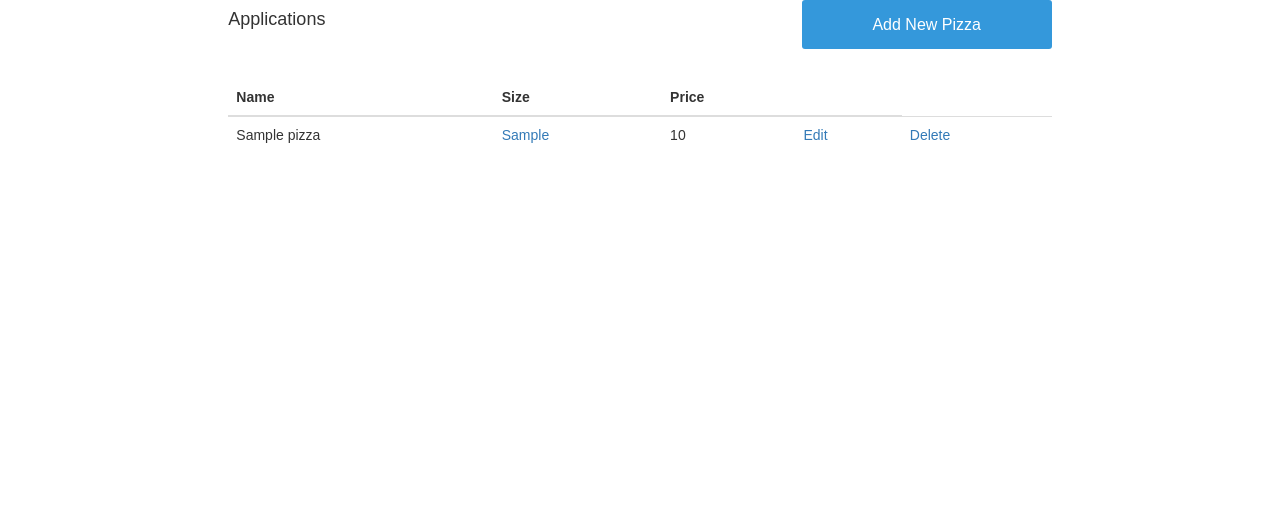
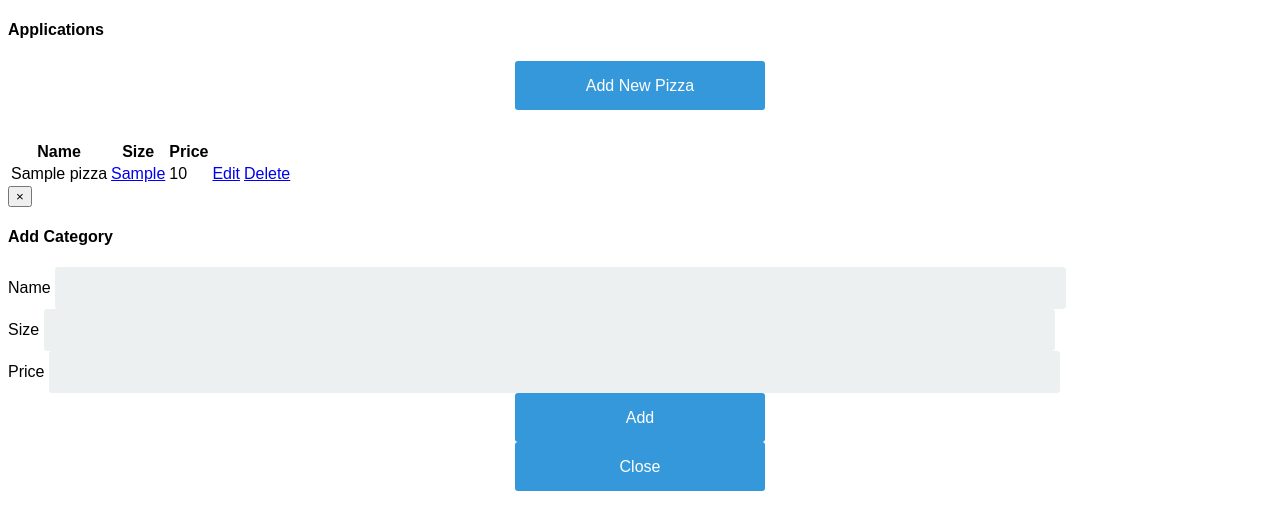
Before and after one commit to Collinslenjo/bill, a Flask app: template billapp/templates/pizza.html in a window 1280 px wide. Shown: the top 530 px of the page. Run offline with Flask 2, Linux system fonts and the light colour scheme; tables that the repository leaves empty hold one stand-in row (values such as "Sample post"); the template is opened without the code that fills it: values that come from a table or form of the project are taken from there, most other values are stand-ins (such as "Sample title", 1, 10 or a date in 2020); parts of the project's set-up code (start-up, migrations or seed data) failed here and were passed over; some libraries are stand-ins or nearby versions.

Commit message:
pizza crud

```diff
--- a/billapp/models.py
+++ b/billapp/models.py
@@ -35,7 +35,7 @@
 class Pizza(db.Model):
     id = db.Column(db.Integer,primary_key=True)
     name = db.Column(db.String(25))
-    size = db.Column(db.String(10))
+    size = db.Column(db.String(10), unique=True)
     price = db.Column(db.Integer)
 
     def __init__(self, name, size, price):
--- a/billapp/templates/layout.html
+++ b/billapp/templates/layout.html
@@ -3,8 +3,11 @@
 <head>
 	<title>{{title}} - Mova-Pizza</title>
 	<!-- CSS -->
+  {% if current_user.is_authenticated %}
 	<link rel="stylesheet" href="{{ url_for('static', filename='css/bootstrap.css') }}" >
+  {% else %}
   <link rel="stylesheet" href="{{ url_for('static', filename='css/login.css') }}" />
+  {% endif %}
 </head>
 <body>
 
--- a/billapp/templates/pizza.html
+++ b/billapp/templates/pizza.html
@@ -6,9 +6,9 @@
     <div class="row">
       <div class="col-md-8 col-md-offset-2">
         <h4 class="pull-left">Applications</h4>
-        <a href="{{ url_for('pizza') }}" class="btn btn-default pull-right" style="margin-bottom: 30px;">
+        <button class="btn btn-default pull-right" style="margin-bottom: 30px;" data-toggle="modal" data-target="#pizzaModal">
           <i class="fa fa-plus"></i> Add New Pizza
-        </a>
+        </button>
 
         <table class="table table-hover">
           <thead>
@@ -46,4 +46,40 @@
   </div>
 
 
+<!-- Modal -->
+<div id="pizzaModal" class="modal fade" role="dialog">
+  <div class="modal-dialog">
+
+    <!-- Modal content-->
+    <div class="modal-content">
+      <div class="modal-header">
+        <button type="button" class="close" data-dismiss="modal">&times;</button>
+        <h4 class="modal-title">Add Category</h4>
+      </div>
+      <div class="modal-body">
+        <span class="throw_error"></span>
+        <form action="{{ url_for('pizza') }}" method="POST">
+          <div class="form-group">
+            <label for="name">Name</label>
+            <input type="text" name="name" class="form-control" style="width: 80%;">
+          </div>
+          <div class="form-group">
+          	<label for="name">Size</label>
+          	<input type="text" name="size" class="form-control" style="width: 80%;">
+          </div>
+          <div class="form-group">
+          	<label for="name">Price</label>
+          	<input type="number" name="price" class="form-control" style="width: 80%;">
+          </div>
+          <button type="submit" class="btn btn-success">Add</button>
+        </form>
+      </div>
+      <div class="modal-footer">
+        <button type="button" class="btn btn-default" data-dismiss="modal">Close</button>
+      </div>
+    </div>
+
+  </div>
+</div>
+
 {% endblock %}
```
Also changed, not shown: billapp/templates/editpizza.html (added, +25 -0 lines), billapp/templates/view.html (added, +20 -0 lines), billapp/views.py (+45 -2 lines), 2 other files.
